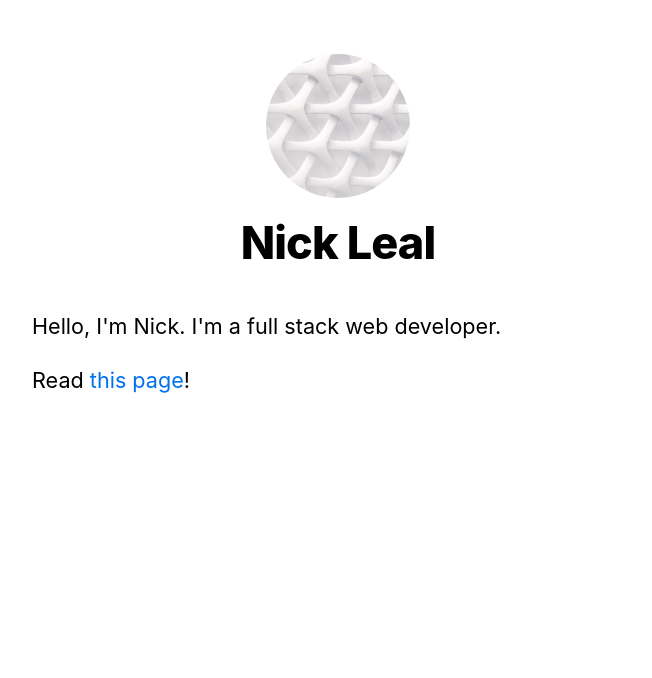
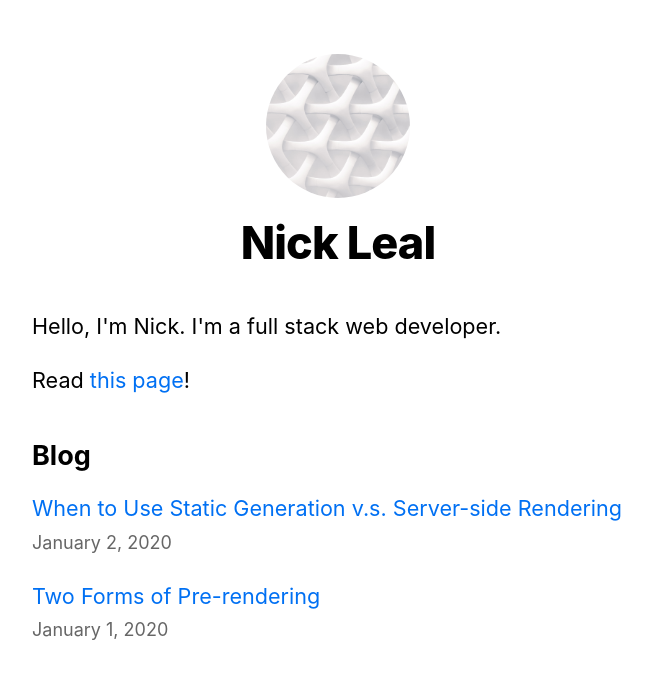
Before and after one commit to nleal707/CS5513-Week05, a Next.js app: page / in a window 1280 px wide. Shown: the top 678 px of the page, without its empty margins (302-954 px from the left). Built offline with nearby package versions, Linux system fonts and the light colour scheme.

Commit message:
simple blog architecture

```diff
--- /dev/null
+++ b/components/date.js
@@ -0,0 +1,6 @@
+import { parseISO, format } from 'date-fns';
+
+export default function Date({ dateString }) {
+  const date = parseISO(dateString);
+  return <time dateTime={dateString}>{format(date, 'LLLL d, yyyy')}</time>;
+}
--- a/components/layout.js
+++ b/components/layout.js
@@ -59,11 +59,6 @@
         )}
       </header>
       <main>{children}</main>
-      {!home && (
-        <div className={styles.backToHome}>
-          <Link href="/">← Back to home</Link>
-        </div>
-      )}
     </div>
   );
 }
--- /dev/null
+++ b/lib/posts.js
@@ -0,0 +1,83 @@
+import { remark } from 'remark';
+import html from 'remark-html';
+import fs from 'fs';
+import path from 'path';
+import matter from 'gray-matter';
+
+const postsDirectory = path.join(process.cwd(), 'posts');
+
+export function getSortedPostsData() {
+  // Get file names under /posts
+  const fileNames = fs.readdirSync(postsDirectory);
+  const allPostsData = fileNames.map((fileName) => {
+    // Remove ".md" from file name to get id
+    const id = fileName.replace(/\.md$/, '');
+
+    // Read markdown file as string
+    const fullPath = path.join(postsDirectory, fileName);
+    const fileContents = fs.readFileSync(fullPath, 'utf8');
+
+    // Use gray-matter to parse the post metadata section
+    const matterResult = matter(fileContents);
+
+    // Combine the data with the id
+    return {
+      id,
+      ...matterResult.data,
+    };
+  });
+  // Sort posts by date
+  return allPostsData.sort((a, b) => {
+    if (a.date < b.date) {
+      return 1;
+    } else {
+      return -1;
+    }
+  });
+}
+
+export function getAllPostIds() {
+  const fileNames = fs.readdirSync(postsDirectory);
+
+  // Returns an array that looks like this:
+  // [
+  //   {
+  //     params: {
+  //       id: 'ssg-ssr'
+  //     }
+  //   },
+  //   {
+  //     params: {
+  //       id: 'pre-rendering'
+  //     }
+  //   }
+  // ]
+  return fileNames.map((fileName) => {
+    return {
+      params: {
+        id: fileName.replace(/\.md$/, ''),
+      },
+    };
+  });
+}
+
+export async function getPostData(id) {
+  const fullPath = path.join(postsDirectory, `${id}.md`);
+  const fileContents = fs.readFileSync(fullPath, 'utf8');
+
+  // Use gray-matter to parse the post metadata section
+  const matterResult = matter(fileContents);
+
+  // Use remark to convert markdown into HTML string
+  const processedContent = await remark()
+    .use(html)
+    .process(matterResult.content);
+  const contentHtml = processedContent.toString();
+
+  // Combine the data with the id and contentHtml
+  return {
+    id,
+    contentHtml,
+    ...matterResult.data,
+  };
+}
--- a/package.json
+++ b/package.json
@@ -6,9 +6,13 @@
     "start": "next start"
   },
   "dependencies": {
+    "date-fns": "^4.1.0",
+    "gray-matter": "^4.0.3",
     "next": "latest",
     "react": "latest",
-    "react-dom": "latest"
+    "react-dom": "latest",
+    "remark": "^15.0.1",
+    "remark-html": "^16.0.1"
   },
   "engines": {
     "node": ">=18"
--- a/pages/index.js
+++ b/pages/index.js
@@ -1,8 +1,20 @@
 import Head from 'next/head';
 import Layout, { siteTitle } from '../components/layout';
 import utilStyles from '../styles/utils.module.css';
+import { getSortedPostsData } from '../lib/posts';
+import Link from 'next/link';
+import Date from '../components/date';
 
-export default function Home() {
+export async function getStaticProps() {
+  const allPostsData = getSortedPostsData();
+  return {
+    props: {
+      allPostsData,
+    },
+  };
+}
+
+export default function Home ({ allPostsData }) {
   return (
     <Layout home>
       <Head>
@@ -10,7 +22,21 @@
       </Head>
       <section className={utilStyles.headingMd}>
         <p>Hello, I'm Nick. I'm a full stack web developer.</p>
-        <p>Read{' '}<a href="https://nextjs.org/learn">this page</a>!</p>
+        <p>Read{' '}<a href="/posts/first-post">this page</a>!</p>
+      </section>
+      <section className={`${utilStyles.headingMd} ${utilStyles.padding1px}`}>
+        <h2 className={utilStyles.headingLg}>Blog</h2>
+        <ul className={utilStyles.list}>
+          {allPostsData.map(({ id, date, title }) => (
+            <li className={utilStyles.listItem} key={id}>
+              <Link href={`/posts/${id}`}>{title}</Link>
+              <br />
+              <small className={utilStyles.lightText}>
+                <Date dateString={date} />
+              </small>
+            </li>
+          ))}
+        </ul>
       </section>
     </Layout>
   );
--- /dev/null
+++ b/posts/pre-rendering.md
@@ -0,0 +1,11 @@
+---
+title: 'Two Forms of Pre-rendering'
+date: '2020-01-01'
+---
+
+Next.js has two forms of pre-rendering: **Static Generation** and **Server-side Rendering**. The difference is in **when** it generates the HTML for a page.
+
+- **Static Generation** is the pre-rendering method that generates the HTML at **build time**. The pre-rendered HTML is then _reused_ on each request.
+- **Server-side Rendering** is the pre-rendering method that generates the HTML on **each request**.
+
+Importantly, Next.js lets you **choose** which pre-rendering form to use for each page. You can create a "hybrid" Next.js app by using Static Generation for most pages and using Server-side Rendering for others.
--- /dev/null
+++ b/posts/ssg-ssr.md
@@ -0,0 +1,19 @@
+---
+title: 'When to Use Static Generation v.s. Server-side Rendering'
+date: '2020-01-02'
+---
+
+We recommend using **Static Generation** (with and without data) whenever possible because your page can be built once and served by CDN, which makes it much faster than having a server render the page on every request.
+
+You can use Static Generation for many types of pages, including:
+
+- Marketing pages
+- Blog posts
+- E-commerce product listings
+- Help and documentation
+
+You should ask yourself: "Can I pre-render this page **ahead** of a user's request?" If the answer is yes, then you should choose Static Generation.
+
+On the other hand, Static Generation is **not** a good idea if you cannot pre-render a page ahead of a user's request. Maybe your page shows frequently updated data, and the page content changes on every request.
+
+In that case, you can use **Server-Side Rendering**. It will be slower, but the pre-rendered page will always be up-to-date. Or you can skip pre-rendering and use client-side JavaScript to populate data.
```
Also changed, not shown: pages/posts/[id].js (added, +42 -0 lines), pages/posts/first-post.js (deleted, +0 -17 lines), 1 other file (tests, documents, lock files or other folders).
